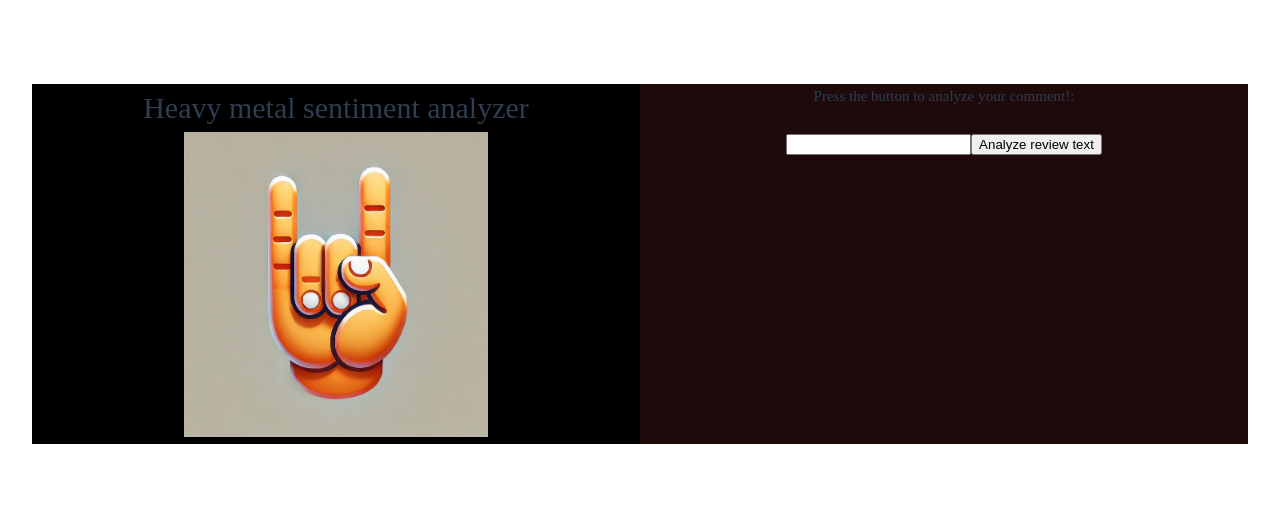
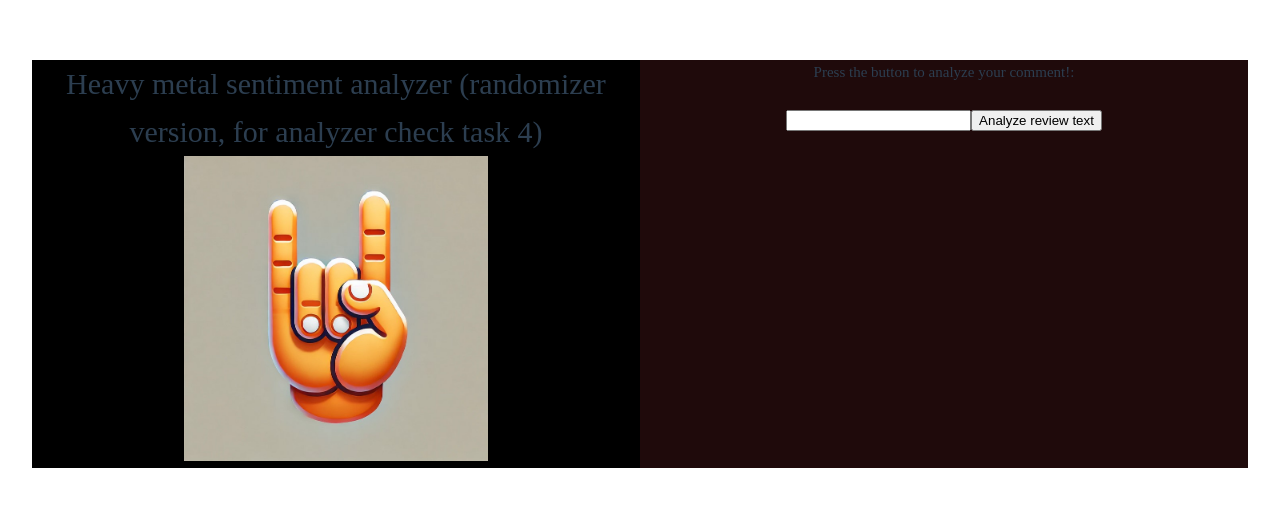
Before and after one commit to OlliJPartanen/cc_front_render, a Vue app: page / in a window 1280 px wide. Shown: the part 136-642 px from the top of the page. Built offline with nearby package versions, Linux system fonts and the light colour scheme.

Commit message:
Added randomizer branch for task 3 dev+main will be used for task 4

```diff
--- a/src/App.vue
+++ b/src/App.vue
@@ -6,7 +6,7 @@ import UserReview from './components/UserReview.vue';
 <template>
   <header>
     <div  class="main_header_style col-m-12 col-t-12 col-12">
-      <h1>Heavy metal sentiment analyzer</h1>
+      <h1>Heavy metal sentiment analyzer (randomizer version, for analyzer check task 4)</h1>
       <img alt="mainImage" src="/mainImage.jpg" />
     </div>
   </header>
```
